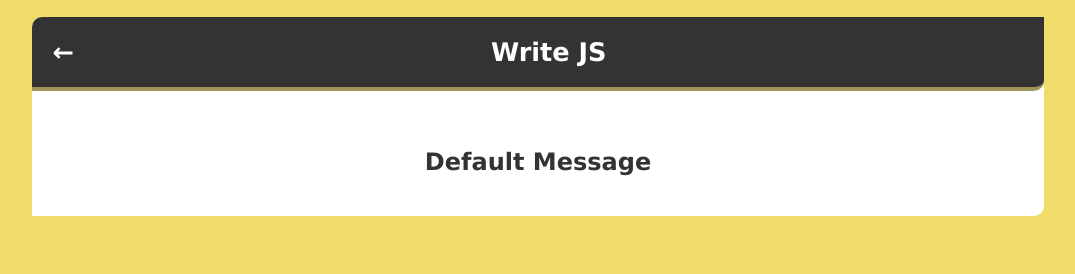
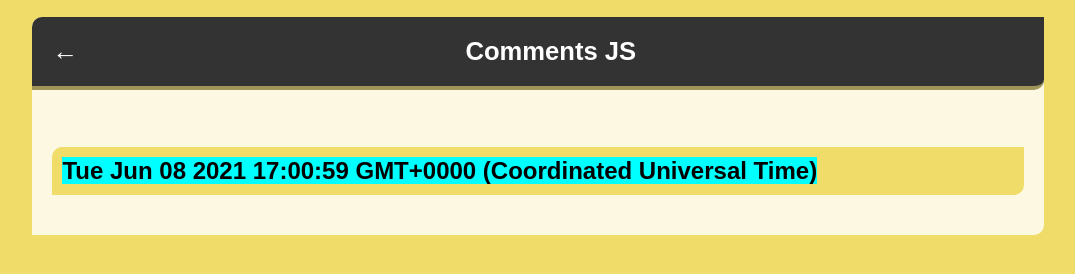
Before and after one commit to Yeloar/adsi-2231424, a plain HTML site: page 08-jvascript/02-coments.html in a window 1280 px wide. Shown: the whole page, without its empty margins (102-1177 px from the left). Drawn offline with Linux system fonts and the light colour scheme.

Commit message:
cambios 08 JS

```diff
--- a/08-jvascript/02-coments.html
+++ b/08-jvascript/02-coments.html
@@ -2,18 +2,18 @@
 <html lang="en">
 <head>
     <meta charset="UTF-8">
+    <meta http-equiv="X-UA-Compatible" content="IE=edge">
     <meta name="viewport" content="width=device-width, initial-scale=1.0">
-	<title>Coments</title>
+    <title>Comments JS</title>
     <link rel="stylesheet" href="css/styles.css">
-
 </head>
 <body>
     <main>
         <header>
-			<h1><span><a href="index.html">&larr;</a></span> Write JS</h1>
+            <h1> <span><a href="index.html">&larr;</a></span> Comments JS</h1>
         </header>
         <section>
-			<h2 id="msj">Default Message</h2>
+            <h2 id="date">New Date</h2>
         </section>
     </main>
 
@@ -28,5 +28,6 @@
         let today = new Date();
         date.innerHTML = "<mark style='background-color: aqua'>" + today + "</mark>";
     </script>
+
 </body>
 </html>
--- a/08-jvascript/css/styles.css
+++ b/08-jvascript/css/styles.css
@@ -1,16 +1,17 @@
 body {
     background-color: #f0dc68;
     color: #333;
-	font-family: verdana;
+    font-family: Arial;
     font-size: 16px;
 }
+
 main {
-	background-color: #fff;
+    background-color: #ffffffcc;
     border-radius: 10px 0px 10px 0px;
     margin: 0px auto;
     width: 80%;
+}
 
-}
 main header h1 {
     background-color: #333;
     border-bottom: 4px solid #a09558;
@@ -20,19 +21,26 @@ main header h1 {
     padding: 20px;
     text-align: center;
 }
+
 main header h1 span a:link,
 main header h1 span a:visited {
     color: #fff;
     text-decoration: none;
     float: left;
 }
+
 main section {
     padding: 20px;
 }
+
 main section h2,
 main section h3 {
-	text-align: center;
+    background-color: #f0dc68;
+    border-radius: 10px 0px 10px 0px;
+    margin-top: 20px;
+    padding: 10px;
 }
+
 main section nav li {
     list-style: none;
     padding: 0;
@@ -43,12 +51,13 @@ main section nav li a:visited {
     border-radius: 10px 0px 10px 0px;
     color: #fff;
     display: block;
-	margin: 2px;
+    margin: 2px auto;
     padding: 10px;
     text-decoration: none;
-	transition: all 0.5s ease-out;
+    transition: all 0.4s ease-out;
     width: 280px;
 }
+
 main section nav li a:hover {
     color: #f0dc68;
     transform: translateX(10px);
```
Lines whose indentation alone changed are shown as unchanged.
